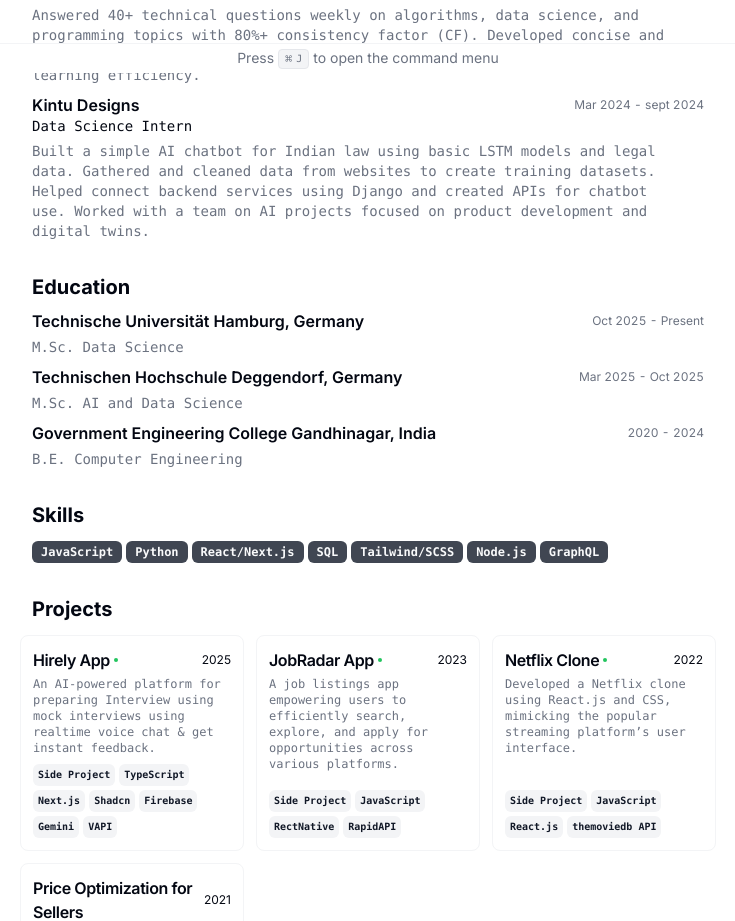
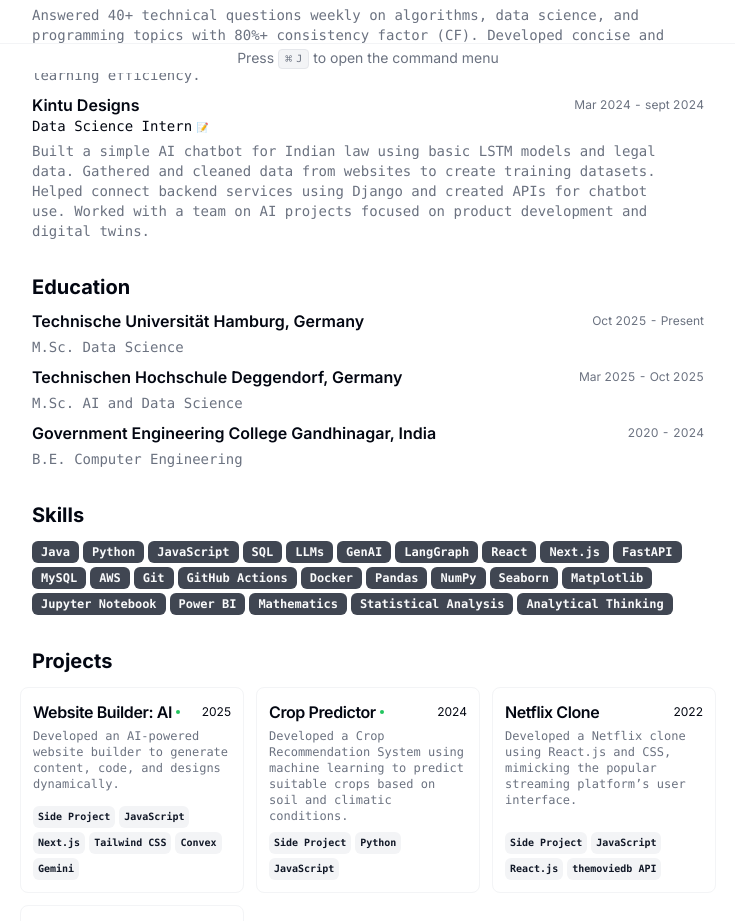
Before and after one commit to ShiroyaJay/Portfolio_website, a Next.js app: page / in a window 1280 px wide. Shown: the part 727-1648 px from the top of the page, without its empty margins (272-1007 px from the left). Built offline with nearby package versions, Linux system fonts and the light colour scheme.

Commit message:
Project section

```diff
--- a/src/app/page.tsx
+++ b/src/app/page.tsx
@@ -129,10 +129,21 @@ export default function Page() {
 
                   <h4 className="font-mono text-sm leading-none">
                     {work.title}
+                    {work.certificate && (
+    <a
+      href={work.certificate}
+      target="_blank"
+      rel="noopener noreferrer"
+      className="text-blue-600 hover:text-blue-800 text-[10px] ml-1"
+    >
+       📝
+    </a>
+  )}
                   </h4>
                 </CardHeader>
                 <CardContent className="mt-2 text-sm">
                   {work.description}
+
                 </CardContent>
               </Card>
             );
@@ -187,7 +198,8 @@ export default function Page() {
 
         <Section className="print-force-new-page scroll-mb-16">
   <h2 className="text-xl font-bold">Certifications & Achievements</h2>
-  <ul className="list-disc list-inside space-y-2 text-sm text-pretty font-light">
+
+  <ul className="list-disc list-inside space-y-2 text-sm text-pretty font-mono text-muted-foreground">
     {RESUME_DATA.certifications.map(
       (
         { title, issuer, date, link }: {
--- a/src/data/resume-data.tsx
+++ b/src/data/resume-data.tsx
@@ -11,7 +11,7 @@ export const RESUME_DATA = {
   summary:
     "Passionate about transforming data into actionable insights using machine learning and AI techniques. Worked as a data science intern and currently contributing to the sports department at TH Deggendorf. Proficient in Python, SQL, and data visualization tools.",
   avatarUrl: "https://avatars.githubusercontent.com/u/121104652?s=400&u=6359b2cdaef46825bac0ae31f2edfa17601604f4&v=4",
-  personalWebsiteUrl: "https://amalmohank.netlify.app/",
+  personalWebsiteUrl: "https://jayshiroya-portfolio.vercel.app/",
   contact: {
     email: "jayshiroya2813@gmail.com",
     tel: "+49 15754954344",
@@ -60,7 +60,8 @@ export const RESUME_DATA = {
       end: "Aug 2025",
       description:
         "Managed 30+ participants independently by handling planning, logistics, communication, attendance, performance feedback, and compliance using the iLearn platform.",
-    },
+      certificate: "/certificates/hochsport-badminton.pdf"
+      },
     {
       company: "Petpooja",
       link: "https://www.petpooja.com/",
@@ -69,8 +70,9 @@ export const RESUME_DATA = {
       // logo: ParabolLogo,
       start: "Oct 2024",
       end: "Mar 2025",
-      description: "Analyzed food-related datasets and optimized large language model prompts to improve Indian cuisine recognition accuracy by 5%. Helped improve the digital invoice data process to make model training faster and more efficient. Worked on a Power BI dashboard to create visualizations."
-},
+      description: "Analyzed food-related datasets and optimized large language model prompts to improve Indian cuisine recognition accuracy by 5%. Helped improve the digital invoice data process to make model training faster and more efficient. Worked on a Power BI dashboard to create visualizations.",
+      certificate: "https://drive.google.com/file/d/1d-LEkl-3O1c-0IvaxbCT0RHYw0sYTKxP/view?usp=sharing"
+    },
     {
       company: "Chegg Ind",
       link: "https://www.cheggindia.com/",
@@ -80,7 +82,8 @@ export const RESUME_DATA = {
       start: "Mar 2024",
       end: "Jun 2024",
       description: "Answered 40+ technical questions weekly on algorithms, data science, and programming topics with 80%+ consistency factor (CF). Developed concise and conceptually clear content to assist learners worldwide and enhance their learning efficiency."
-},
+      ,certificate: "https://drive.google.com/file/d/1WuGHM30d5ZtfsDVEY0iDnXUiHabPhJpx/view?usp=sharing"
+    },
     {
       company: "Kintu Designs",
       link: "https://kintudesigns.com/",
@@ -91,41 +94,43 @@ export const RESUME_DATA = {
       end: "sept 2024",
       description:
         "Built a simple AI chatbot for Indian law using basic LSTM models and legal data. Gathered and cleaned data from websites to create training datasets. Helped connect backend services using Django and created APIs for chatbot use. Worked with a team on AI projects focused on product development and digital twins.",
-    },
+      certificate: "/certificates/hochsport-badminton.pdf"
+      },
   ],
-  skills: [
+skills: [
+  "Java", "Python", "JavaScript", "SQL",
+  "LLMs", "GenAI", "LangGraph",
+  "React", "Next.js", "FastAPI",
+  "MySQL", "AWS",
+  "Git", "GitHub Actions", "Docker",
+  "Pandas", "NumPy", "Seaborn", "Matplotlib", "Jupyter Notebook", "Power BI",
+  "Mathematics", "Statistical Analysis", "Analytical Thinking"
+]
 
-    "JavaScript",
-    "Python",
-    "React/Next.js",
-    "SQL",
-    "Tailwind/SCSS",
-    "Node.js",
-    "GraphQL",
-  ],
+,
   projects: [
     {
-      title: "Hirely App",
+      title: "Website Builder: AI",
       year: "2025",
-      techStack: ["Side Project", "TypeScript", "Next.js", "Shadcn", 'Firebase','Gemini','VAPI'],
+      techStack: ["Side Project", "JavaScript", "Next.js", "Tailwind CSS", 'Convex','Gemini'],
       description:
-        "An AI-powered platform for preparing Interview using mock interviews using realtime voice chat & get instant feedback.",
+        "Developed an AI-powered website builder to generate content, code, and designs dynamically.",
       // logo: ConsultlyLogo,
       link: {
-        label: "Hirely App",
-        href: "https://hirely-lovat.vercel.app",
+        label: "Website Builder",
+        href: "https://github.com/ShiroyaJay/Website_Builder",
       },
     },
     {
-      title: "JobRadar App",
-      year: "2023",
-      techStack: ["Side Project", "JavaScript", "RectNative", "RapidAPI"],
+      title: "Crop Predictor",
+      year: "2024",
+      techStack: ["Side Project", "Python","JavaScript"],
       description:
-        "A job listings app empowering users to efficiently search, explore, and apply for opportunities across various platforms.",
+        "Developed a Crop Recommendation System using machine learning to predict suitable crops based on soil and climatic conditions.",
       // logo: ConsultlyLogo,
       link: {
         label: "Github Repo",
-        href: "https://github.com/amalmohan542/JobRadarApp",
+        href: "https://github.com/ShiroyaJay/OPTIMAL_CROP_PREDICTOR",
       },
     },
     {
@@ -137,16 +142,20 @@ export const RESUME_DATA = {
       // logo: MonitoLogo,
       link: {
         label: "Netflix Clone",
-        href: "https://clone-app-1999.netlify.app/",
+        href: "",
       },
     },
     {
-      title: "Price Optimization for Sellers",
-      year: "2021",
-      techStack: ["Internship Project", "Vue.js", "FastApi", "PostgreSQL"],
+      title: "House Price Predictor",
+      year: "2022",
+      techStack: ["Project", "Python", "Jupyter Notebook", "ML"],
       description:
-        "A Web Application utilizing Meta’s Prophet forecasting algorithm to suggest optimal prices for products to maximize revenue. ",
+        "Built a House Price Predictor using machine learning to estimate property prices based on features like location, size, and amenities. Implemented regression models and data preprocessing to achieve accurate predictions.",
       // logo: JarockiMeLogo,
+      link: {
+        label: "House Price Predictor",
+        href: "https://github.com/ShiroyaJay/HosuePricePrediction",
+      },
     },
   ],
   certifications: [
```
